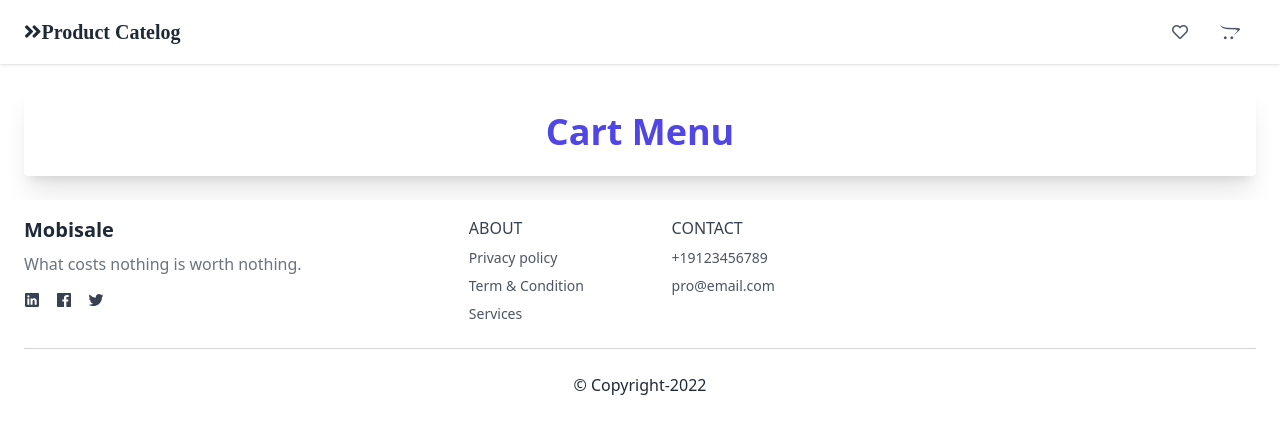
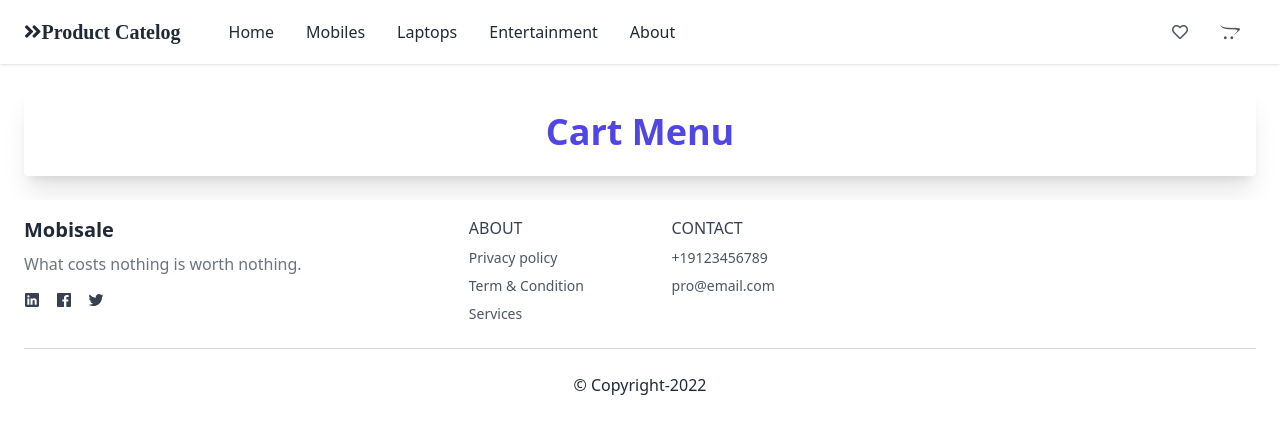
Before and after one commit to Akash-Tandale001/E-Commerce-Site, a React (Create React App) app: page /cart in a window 1280 px wide. Shown: the top 434 px of the page. Built offline with nearby package versions, Linux system fonts and the light colour scheme; what tw-elements would draw is missing.

Commit message:
navbar light mode

```diff
--- a/src/components/Navbar.js
+++ b/src/components/Navbar.js
@@ -18,7 +18,7 @@ const Navbar = () => {
             <div className="flex md:hidden">
               <button
                 type="button"
-                className="text-gray-500 dark:text-gray-200 hover:text-gray-600 dark:hover:text-gray-400 focus:outline-none focus:text-gray-600 dark:focus:text-gray-400"
+                className="text-gray-800 dark:text-gray-200 hover:text-gray-600 dark:hover:text-gray-400 focus:outline-none focus:text-gray-600 dark:focus:text-gray-400"
                 aria-label="toggle menu"
               >
                 <i class="fas fa-ellipsis-h"></i>
@@ -29,28 +29,28 @@ const Navbar = () => {
           <div className="flex-1 md:flex md:items-center md:justify-between">
             <div className="flex flex-col -mx-4 md:flex-row md:items-center md:mx-8">
               <Link to="/"
-                className="px-2 py-1 mx-2 mt-2 text-md font-medium hover:text-gray-300 text-white transition-colors duration-200 transform rounded-md md:mt-0   "
+                className="px-2 py-1 text-gray-800 mx-2 mt-2 text-md font-medium dark:text-gray-300  hover:text-gray-200  transition-colors duration-200 transform rounded-md md:mt-0   "
               >
                Home
               </Link>
 
               <Link to="/mobiles"
-                className="px-2 py-1 mx-2 mt-2 text-md font-medium text-white hover:text-gray-300  transition-colors duration-200 transform rounded-md md:mt-0 0 "
+                className="px-2 py-1 mx-2 mt-2 text-md font-medium text-gray-800 dark:text-gray-300 hover:text-gray-200  transition-colors duration-200 transform rounded-md md:mt-0 0 "
               >
                 Mobiles
               </Link>
               <Link to="/laptops"
-                className="px-2 py-1 mx-2 mt-2 text-md font-medium text-white hover:text-gray-300  transition-colors duration-200 transform rounded-md md:mt-0 0 "
+                className="px-2 py-1 mx-2 mt-2 text-md font-medium text-gray-800 dark:text-gray-300  hover:text-gray-200  transition-colors duration-200 transform rounded-md md:mt-0 0 "
               >
                 Laptops
               </Link>
               <Link to="/entertainment"
-                className="px-2 py-1 mx-2 mt-2 text-md font-medium text-white hover:text-gray-300  transition-colors duration-200 transform rounded-md md:mt-0 0 "
+                className="px-2 py-1 mx-2 mt-2 text-md font-medium text-gray-800 dark:text-gray-300  hover:text-gray-200  transition-colors duration-200 transform rounded-md md:mt-0 0 "
               >
                 Entertainment
               </Link>
               <Link to="/about"
-                className="px-2 py-1 mx-2 mt-2 text-md font-medium text-white hover:text-gray-300  transition-colors duration-200 transform rounded-md md:mt-0 0 "
+                className="px-2 py-1 mx-2 mt-2 text-md font-medium text-gray-800 dark:text-gray-300  hover:text-gray-200  transition-colors duration-200 transform rounded-md md:mt-0 0 "
               >
                 About
               </Link>
```
